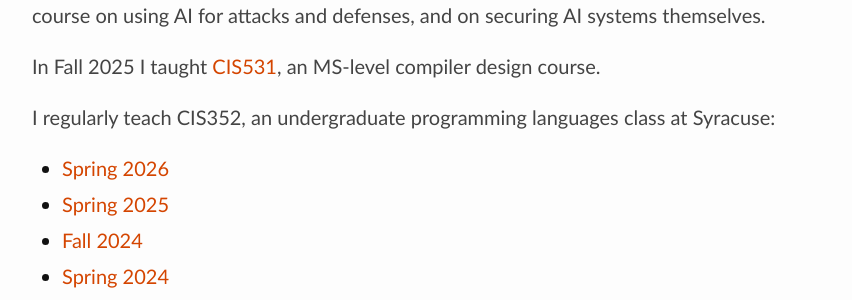
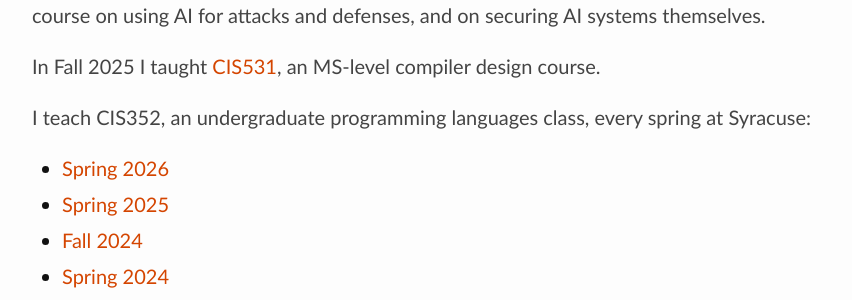
Before and after one commit to kmicinski/micinski-website, a Jekyll site: the page built from index.md, in a window 1280 px wide and 900 px high, scrolled down 1949 px. Shown: the part 155-455 px from the top of the window, without its empty margins (208-1060 px from the left). Built offline with Jekyll 4.4.1, drawn with Linux system fonts in a browser that asks for light colours; nearby versions of some CDN libraries; some web fonts are replaced.

Commit message:
Teaching: CIS352 is every spring; group pre-Syracuse courses; simplify course numbers
Co-Authored-By: Claude Fable 5.1 <noreply@anthropic.com>
Claude-Session: https://claude.ai/code/session_01W94azYnaVdjS5SxnQkndQm

```diff
--- a/index.md
+++ b/index.md
@@ -104,8 +104,8 @@ themselves.
 In Fall 2025 I taught [CIS531](https://kmicinski.com/cis531-f25), an
 MS-level compiler design course.
 
-I regularly teach CIS352, an undergraduate programming languages class
-at Syracuse:
+I teach CIS352, an undergraduate programming languages class, every
+spring at Syracuse:
 
 - [Spring 2026](https://kmicinski.com/cis352-s26)
 - [Spring 2025](https://kmicinski.com/cis352-s25/)
```
Also changed, not shown: teaching.md (+5 -2 lines).
